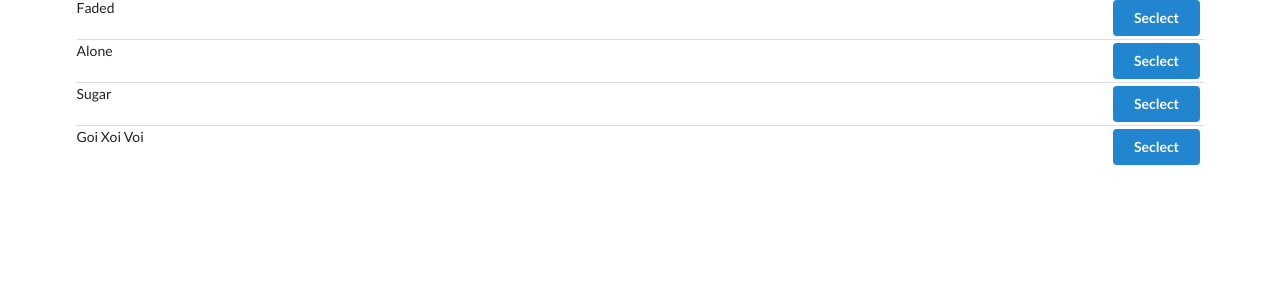
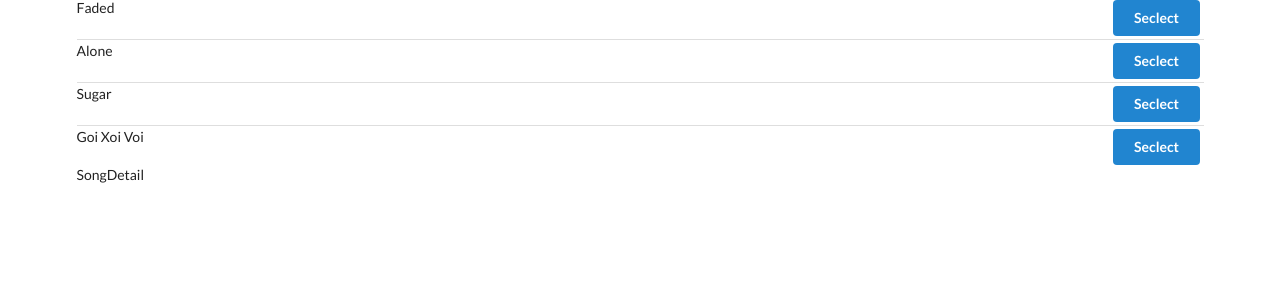
Before and after one commit to vuongvgc/songs-LearnRedux, a React (Create React App) app: page / in a window 1280 px wide. Shown: the top 300 px of the page. Built offline with nearby package versions, Linux system fonts and the light colour scheme.

Commit message:
function componet with connect

```diff
--- a/src/components/App.js
+++ b/src/components/App.js
@@ -1,12 +1,16 @@
 import React from 'react';
-import SongsList from './SongsList'
+import SongsList from './SongsList';
+import SongDetail from './SongDetail';
 const App = () => {
     //Return Action
     return(
         <div className="ui container grip">
-            <div className="eight wide columns">
-                <div className="ui row">
+            <div className="ui row">
+                <div className="eight wide columns">
                     <SongsList />
+                </div>
+                <div className="eight wide columns">
+                    <SongDetail />
                 </div>
             </div>
         </div>
--- /dev/null
+++ b/src/components/SongDetail.js
@@ -0,0 +1,13 @@
+import React from 'react';
+import { connect } from 'react-redux';
+
+const SongDetail = (props) => {
+    console.log(props);
+    return (
+        <div>SongDetail</div>
+    )
+}
+const mapStateToProps = (state) => {
+    return {song: state.songSelected}
+}
+export default connect(mapStateToProps)(SongDetail);
--- a/src/components/SongsList.js
+++ b/src/components/SongsList.js
@@ -1,12 +1,17 @@
 import React, { Component } from 'react';
 import { connect } from 'react-redux';
+import { selectSong } from '../actions';
 class SongsList extends Component {
     renderList() {
         return this.props.songs.map(item => {
             return (
                 <div className="item" key={item.title}>
                     <div className="right floated content">
-                        <button className="ui button primary">Seclect</button>
+                        <button
+                            className="ui button primary"
+                            onClick={() => this.props.selectSong(item)}>
+                            Seclect
+                        </button>
                     </div>
                     <div className="content">{item.title}</div>
                 </div>
@@ -21,9 +26,9 @@ class SongsList extends Component {
 }
 
 const mapStateToProps = (state)  => {
-    // console.log(state.songs);
+    // console.log(state);
     //give state from store and it will props of SongList
     return state;
 }
 
-export default connect(mapStateToProps)(SongsList);
+export default connect(mapStateToProps, {selectSong})(SongsList);
```
